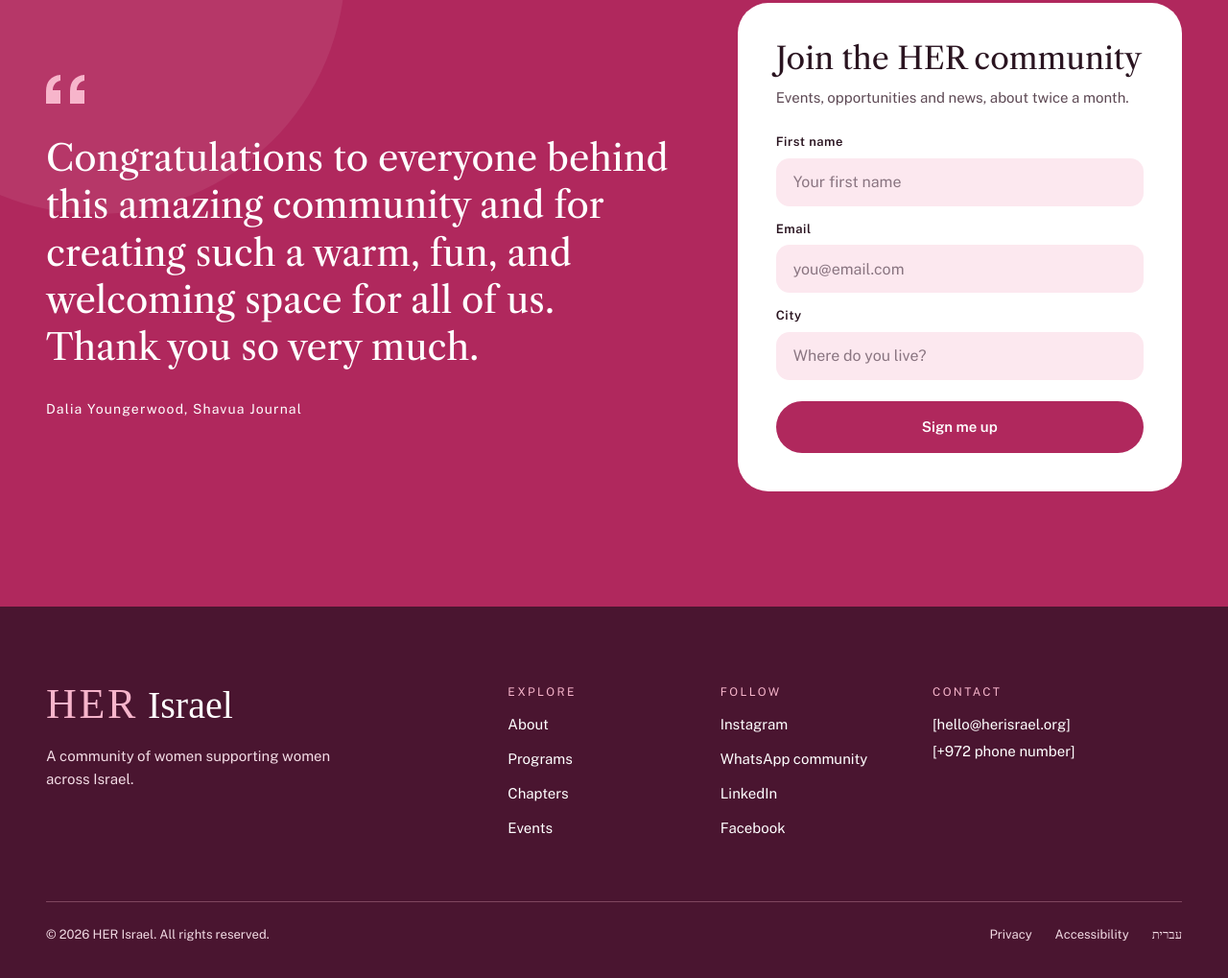
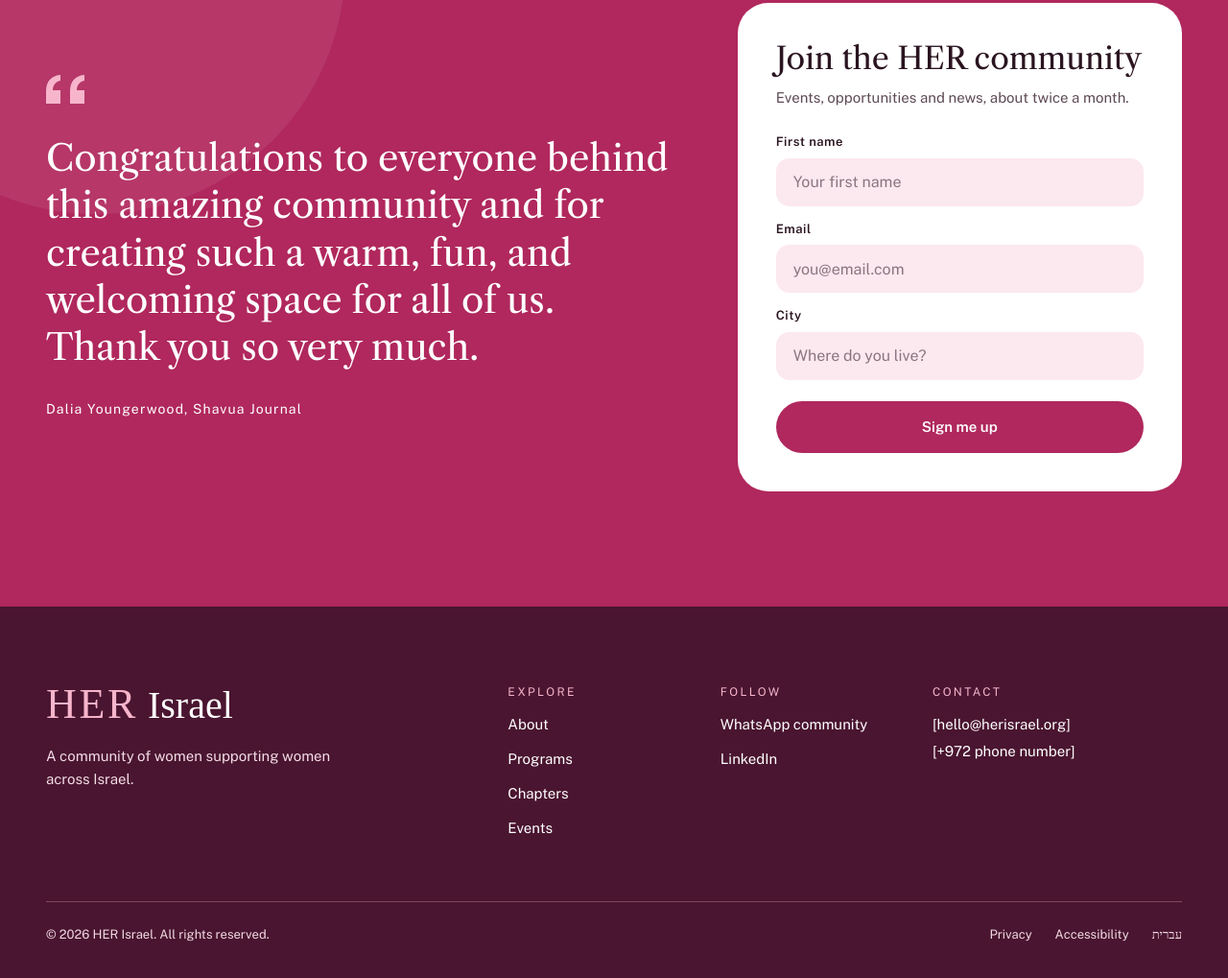
Before and after one commit to israelhockey/her-israel-site, a plain HTML site: page index.html in a window 1280 px wide. Shown: the part 6131-7150 px from the top of the page at 96% size. Drawn offline with nearby package versions, Linux system fonts and the light colour scheme; a web font is replaced by a local one.

Commit message:
Remove Instagram and Facebook links from footer
Co-Authored-By: Claude Opus 5.5 <noreply@anthropic.com>
Claude-Session: https://claude.ai/code/session_012HvdMHLQvfcyML5Fv9CSqD

```diff
--- a/index.html
+++ b/index.html
@@ -480,7 +480,7 @@ footer{background:var(--plum);color:#F3DCE5}
 <p style="margin:20px 0 0;max-width:320px;font-size:15px">A community of women supporting women across Israel.</p>
 </div>
 <div class="foot-col"><p class="foot-h">Explore</p><a href="#about">About</a><a href="#programs">Programs</a><a href="#chapters">Chapters</a><a href="#events">Events</a></div>
-<div class="foot-col"><p class="foot-h">Follow</p><a href="#">Instagram</a><a href="#">WhatsApp community</a><a href="#">LinkedIn</a><a href="#">Facebook</a></div>
+<div class="foot-col"><p class="foot-h">Follow</p><a href="#">WhatsApp community</a><a href="#">LinkedIn</a></div>
 <div style="font-size:15px">
 <p class="foot-h" style="margin-bottom:12px">Contact</p>
 <p style="margin:0;color:#fff">[hello@herisrael.org]</p>
```
